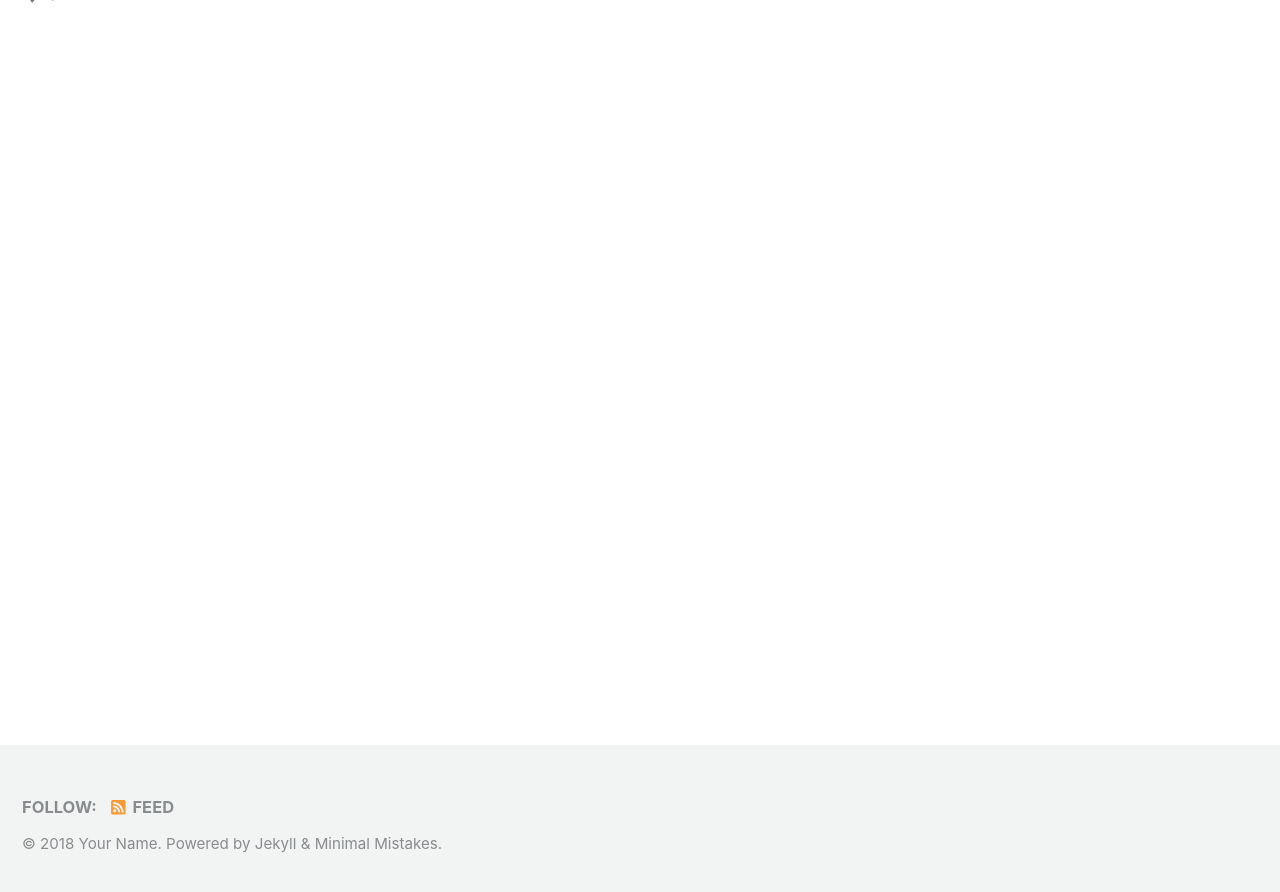
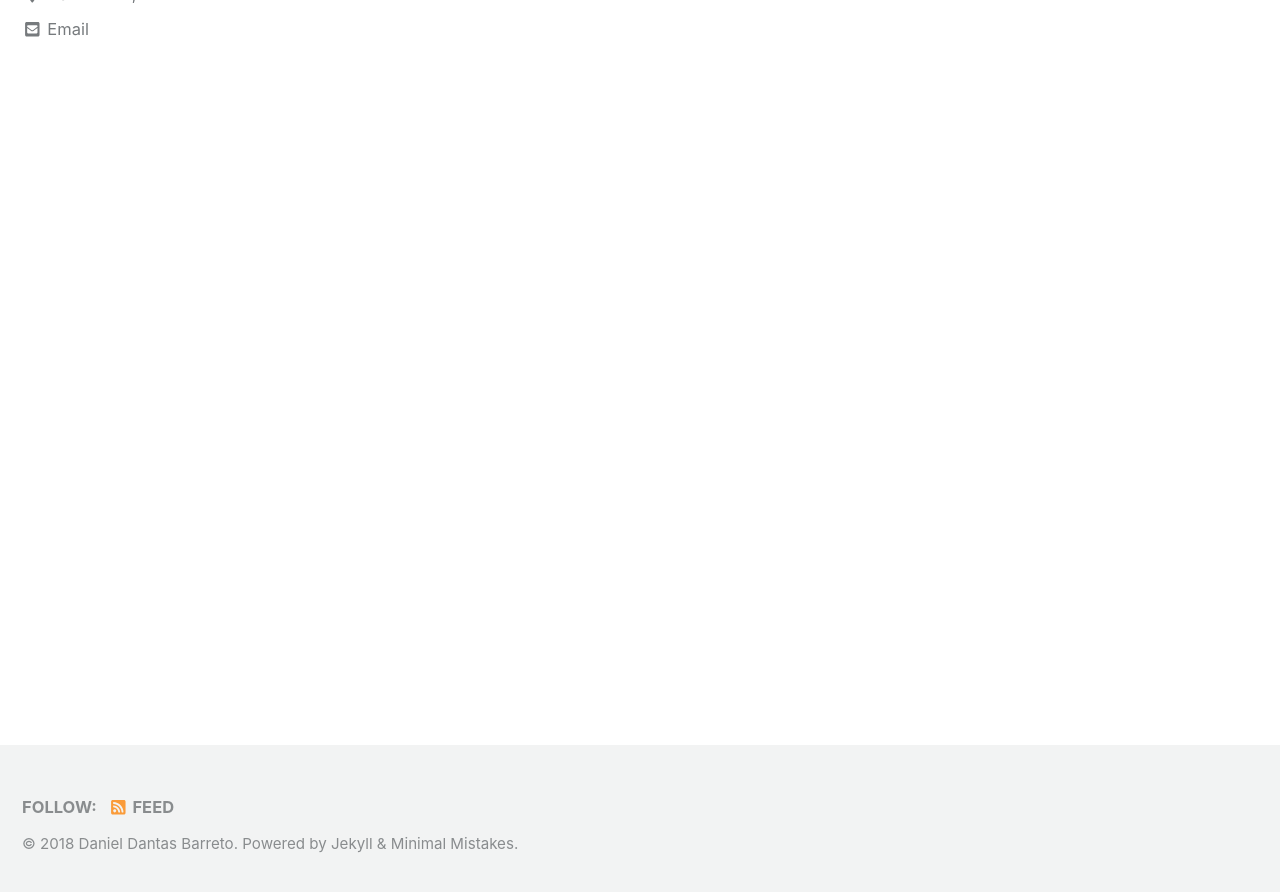
Before and after one commit to ddantasds/ddantasds.github.io, a Jekyll site: the page built from index.html, in a window 1280 px wide and 900 px high, scrolled down 253 px. Shown: the top 892 px of the window. Built offline with Jekyll 4.4.1, drawn with Linux system fonts in a browser that asks for light colours; nearby versions of some CDN libraries; the list of posts is cut into pages by our own code; some of the changed text lies outside the part shown.

Commit message:
modify _config.yml

```diff
--- a/_config.yml
+++ b/_config.yml
@@ -16,11 +16,11 @@ minimal_mistakes_skin    : "default" # "air", "aqua", "contrast", "dark", "dirt"
 
 # Site Settings
 locale                   : "en-US"
-title                    : "Site Title"
+title                    : "Data Science Projects"
 title_separator          : "-"
-name                     : "Your Name"
-description              : "An amazing website."
-url                      : # the base hostname & protocol for your site e.g. "https://mmistakes.github.io"
+name                     : "Daniel Dantas Barreto"
+description              : "hort projects to demonstrate the use of machine learning techniques to solve real-world problems. These are personal projects from different areas of my interest."
+url                      : "https://ddantasds.github.io"
 baseurl                  : # the subpath of your site, e.g. "/blog"
 repository               : # GitHub username/repo-name e.g. "mmistakes/minimal-mistakes"
 teaser                   : # path of fallback teaser image, e.g. "/assets/images/500x300.png"
@@ -100,11 +100,11 @@ analytics:
 
 # Site Author
 author:
-  name             : "Your Name"
+  name             : "Daniel D Barreto"
   avatar           : # path of avatar image, e.g. "/assets/images/bio-photo.jpg"
   bio              : "I am an amazing person."
-  location         : "Somewhere"
-  email            :
+  location         : "Gainesville, FL"
+  email            : "ddantas85@gmail.com"
   uri              :
   home             : # null (default), "absolute or relative url to link to author home"
   bitbucket        :
```
